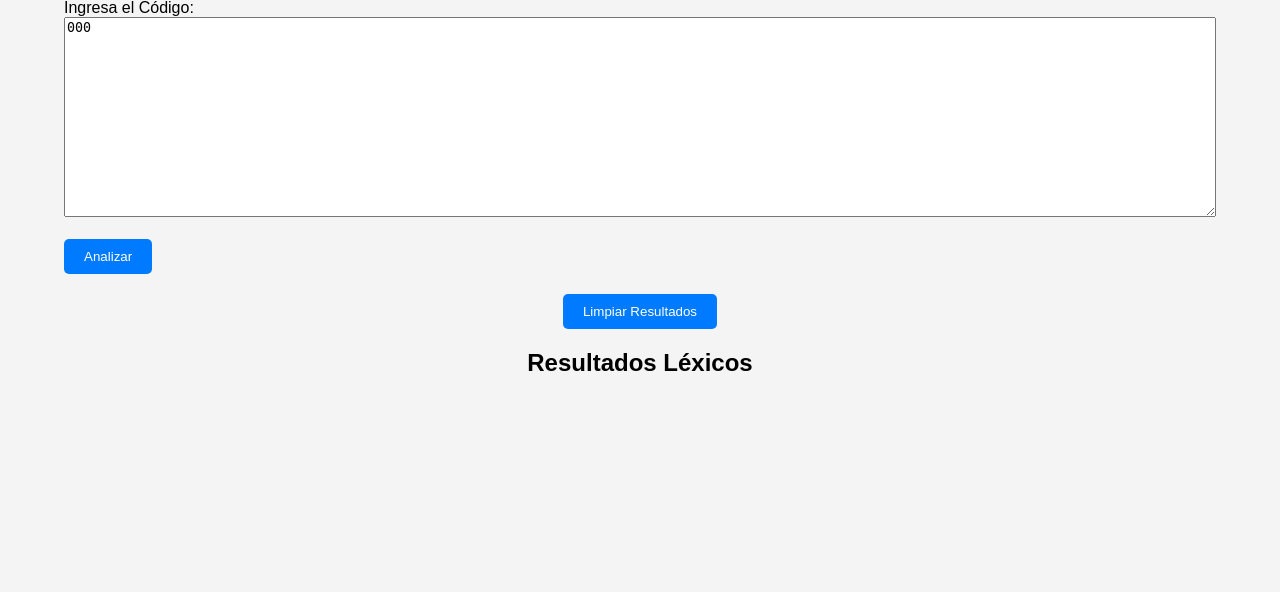
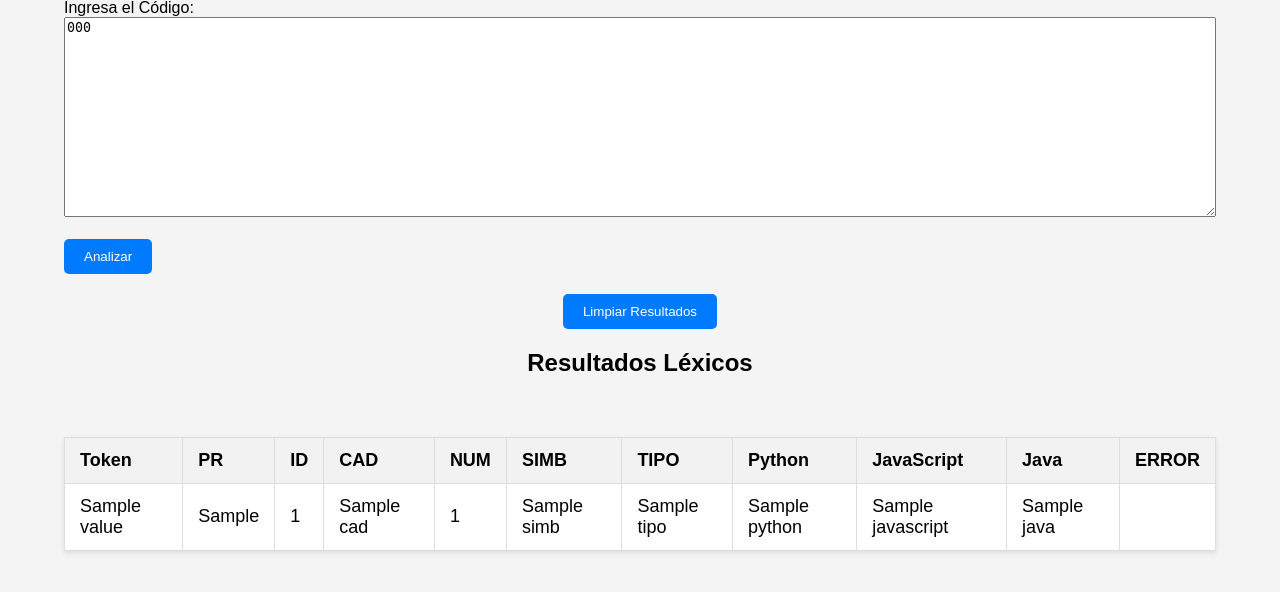
Before and after one commit to Villo29/analizadorLexico3Lenguajes, a Flask app: template templates/index.html in a window 1280 px wide. Shown: the part 81-673 px from the top of the page. Run offline with Flask 3, Linux system fonts and the light colour scheme; the template is opened without the code that fills it: most values are stand-ins (such as "Sample title", 1, 10 or a date in 2020).

Commit message:
Tree Commit

```diff
--- a/app.py
+++ b/app.py
@@ -9,59 +9,85 @@ lexicon = {
             'def', 'return', 'if', 'else', 'for', 'while', 'class', 'import', 'from', 'try', 'except', 'with', 'as', 'assert',
             'break', 'continue', 'pass', 'lambda', 'yield', 'global', 'nonlocal', 'del', 'raise', 'is', 'in', 'and', 'or', 'not', 'None', 'print'
         ],
-        'digits': r'\d',
+        'digits': r'\d+',
         'identifier': r'[a-zA-Z_][a-zA-Z0-9_]*',
-        'variable': r'[a-zA-Z_][a-zA-Z0-9_]*\s*=\s*.*'
+        'symbols': r'[\[\]{}()=+\-*/%,;.]'
     },
     'javascript': {
         'keywords': [
             'var', 'let', 'const', 'function', 'if', 'else', 'for', 'while', 'do', 'switch', 'case', 'break', 'continue', 'return',
             'try', 'catch', 'finally', 'throw', 'class', 'extends', 'import', 'export', 'new', 'this', 'super', 'null', 'undefined', 'true', 'false', 'console'
         ],
-        'digits': r'\d',
+        'digits': r'\d+',
         'identifier': r'[a-zA-Z_$][a-zA-Z0-9_$]*',
-        'variable': r'[a-zA-Z_$][a-zA-Z0-9_$]*\s*=\s*.*'
+        'symbols': r'[\[\]{}()=+\-*/%,;.]'
     },
     'java': {
         'keywords': [
             'int', 'float', 'double', 'char', 'boolean', 'if', 'else', 'for', 'while', 'do', 'switch', 'case', 'break', 'continue', 'return',
             'try', 'catch', 'finally', 'throw', 'class', 'extends', 'import', 'package', 'new', 'this', 'super', 'null', 'true', 'false', 'System.out.println'
         ],
-        'digits': r'\d',
+        'digits': r'\d+',
         'identifier': r'[a-zA-Z_$][a-zA-Z0-9_$]*',
-        'variable': r'[a-zA-Z_$][a-zA-Z0-9_$]*\s*=\s*.*'
+        'symbols': r'[\[\]{}()=+\-*/%,;.]'
     }
 }
 
-def analyze_code(language, code):
+def analyze_code(code):
     tokens = []
-    lang_lexicon = lexicon.get(language)
+    lines = code.split('\n')
 
-    if not lang_lexicon:
-        return {"error": "Language not supported"}
-
-    # Tokenize the input code
-    for line in code.split('\n'):
+    for line in lines:
         for word in line.split():
             token = {
                 'value': word,
-                'PR': 'X' if word in lang_lexicon['keywords'] else '',
-                'ID': 'X' if re.match(lang_lexicon['identifier'], word) else '',
+                'PR': '',
+                'ID': '',
                 'CAD': '',
-                'NUM': 'X' if re.match(lang_lexicon['digits'], word) else '',
+                'NUM': '',
                 'SIMB': '',
-                'TIPO': ''
+                'TIPO': '',
+                'python': '',
+                'javascript': '',
+                'java': '',
+                'ERROR': ''
             }
+            is_valid = False
+            is_symbol = False
+
+            # Check if the token is a keyword, identifier, number, or symbol
+            for lang in lexicon:
+                if word in lexicon[lang]['keywords']:
+                    token['PR'] = 'X'
+                    token[lang] = 'X'
+                    is_valid = True
+                if re.fullmatch(lexicon[lang]['digits'], word):
+                    token['NUM'] = 'X'
+                    is_valid = True
+                if re.fullmatch(lexicon[lang]['identifier'], word):
+                    token['ID'] = 'X'
+                    is_valid = True
+                if re.fullmatch(lexicon[lang]['symbols'], word):
+                    token['SIMB'] = 'X'
+                    is_valid = True
+                    is_symbol = True
+
+            # Determine the type of the token
+            if token['PR']:
+                token['TIPO'] = 'Palabra Reservada'
+            elif token['ID']:
+                token['TIPO'] = 'Identificador'
+            elif token['NUM']:
+                token['TIPO'] = 'Número'
+            elif token['SIMB']:
+                token['TIPO'] = 'Símbolo'
+            else:
+                token['ERROR'] = 'X'
+                token['TIPO'] = 'Error'
+
             tokens.append(token)
 
     return tokens
-
-def detect_language(code):
-    for language, data in lexicon.items():
-        for keyword in data['keywords']:
-            if keyword in code:
-                return language
-    return None
 
 @app.route('/')
 def index():
@@ -74,13 +100,8 @@ def analyze():
     if not code:
         return jsonify({"error": "Please provide code"}), 400
 
-    language = detect_language(code)
-
-    if not language:
-        return jsonify({"error": "Could not detect language"}), 400
-
-    results = analyze_code(language, code)
-    return render_template('index.html', results={language: results}, code=code, language=language)
+    results = analyze_code(code)
+    return render_template('index.html', results=results, code=code)
 
 @app.route('/clear_results', methods=['POST'])
 def clear_results():
--- a/templates/index.html
+++ b/templates/index.html
@@ -3,12 +3,12 @@
 <head>
     <meta charset="UTF-8">
     <meta name="viewport" content="width=device-width, initial-scale=1.0">
-    <title>Lexical Analyzer</title>
+    <title>Analizador Léxico</title>
     <link rel="stylesheet" href="{{ url_for('static', filename='styles.css') }}">
     <script src="https://code.jquery.com/jquery-3.6.0.min.js"></script>
 </head>
 <script>
-    function clearResults(){
+    function clearResults() {
         document.querySelector('textarea[name="code"]').value = "";
         const tbodies = document.querySelectorAll("table tbody");
         tbodies.forEach(tbody => {
@@ -30,9 +30,7 @@
     <button type="button" onclick="clearResults()">Limpiar Resultados</button>
     {% if results %}
         <h2>Resultados Léxicos</h2>
-        {% if language == 'python' %}
         <div class="table-container">
-            <h3>Python</h3>
             <table border="1">
                 <thead>
                     <tr>
@@ -43,10 +41,14 @@
                         <th>NUM</th>
                         <th>SIMB</th>
                         <th>TIPO</th>
+                        <th>Python</th>
+                        <th>JavaScript</th>
+                        <th>Java</th>
+                        <th>ERROR</th>
                     </tr>
                 </thead>
                 <tbody>
-                    {% for token in results.python %}
+                    {% for token in results %}
                         <tr>
                             <td>{{ token.value }}</td>
                             <td>{{ token.PR }}</td>
@@ -55,72 +57,15 @@
                             <td>{{ token.NUM }}</td>
                             <td>{{ token.SIMB }}</td>
                             <td>{{ token.TIPO }}</td>
+                            <td>{{ token.python }}</td>
+                            <td>{{ token.javascript }}</td>
+                            <td>{{ token.java }}</td>
+                            <td>{{ token.ERROR }}</td>
                         </tr>
                     {% endfor %}
                 </tbody>
             </table>
         </div>
-        {% elif language == 'javascript' %}
-        <div class="table-container">
-            <h3>JavaScript</h3>
-            <table border="1">
-                <thead>
-                    <tr>
-                        <th>Token</th>
-                        <th>PR</th>
-                        <th>ID</th>
-                        <th>CAD</th>
-                        <th>NUM</th>
-                        <th>SIMB</th>
-                        <th>TIPO</th>
-                    </tr>
-                </thead>
-                <tbody>
-                    {% for token in results.javascript %}
-                        <tr>
-                            <td>{{ token.value }}</td>
-                            <td>{{ token.PR }}</td>
-                            <td>{{ token.ID }}</td>
-                            <td>{{ token.CAD }}</td>
-                            <td>{{ token.NUM }}</td>
-                            <td>{{ token.SIMB }}</td>
-                            <td>{{ token.TIPO }}</td>
-                        </tr>
-                    {% endfor %}
-                </tbody>
-            </table>
-        </div>
-        {% elif language == 'java' %}
-        <div class="table-container">
-            <h3>Java</h3>
-            <table border="1">
-                <thead>
-                    <tr>
-                        <th>Token</th>
-                        <th>PR</th>
-                        <th>ID</th>
-                        <th>CAD</th>
-                        <th>NUM</th>
-                        <th>SIMB</th>
-                        <th>TIPO</th>
-                    </tr>
-                </thead>
-                <tbody>
-                    {% for token in results.java %}
-                        <tr>
-                            <td>{{ token.value }}</td>
-                            <td>{{ token.PR }}</td>
-                            <td>{{ token.ID }}</td>
-                            <td>{{ token.CAD }}</td>
-                            <td>{{ token.NUM }}</td>
-                            <td>{{ token.SIMB }}</td>
-                            <td>{{ token.TIPO }}</td>
-                        </tr>
-                    {% endfor %}
-                </tbody>
-            </table>
-        </div>
-        {% endif %}
     {% endif %}
 </body>
 </html>
```
